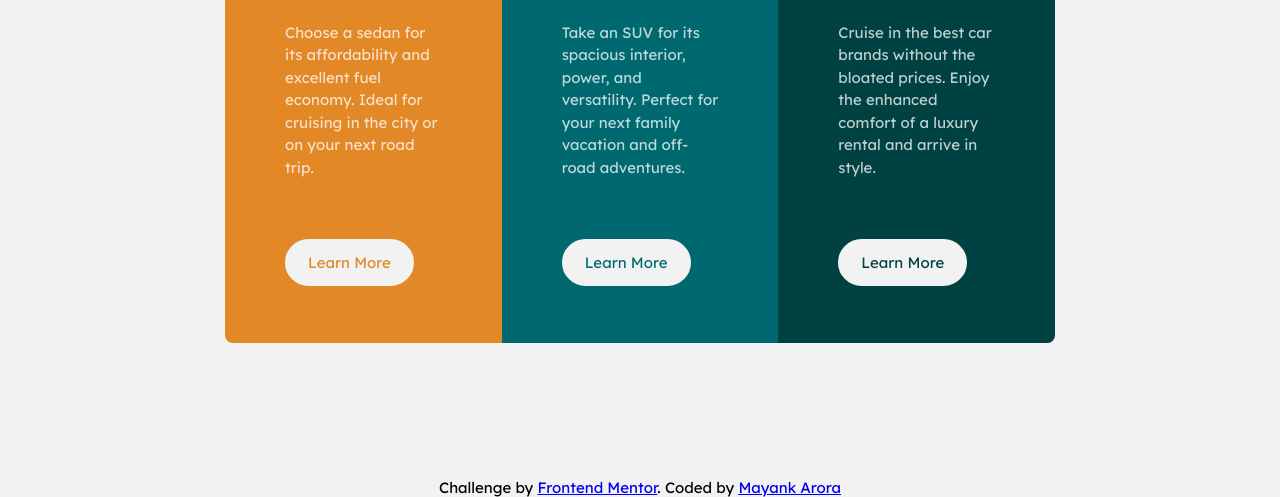
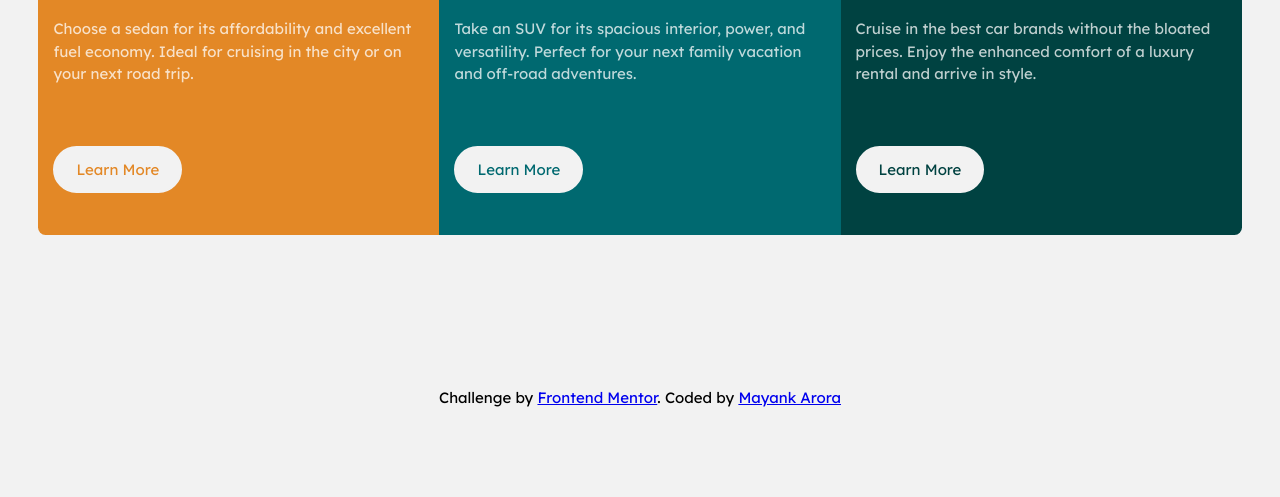
Before and after one commit to mayankdrvr/3-column_preview_card_component_frontendmentor, a plain HTML site: page index.html in a window 1280 px wide. Shown: the part 370-867 px from the top of the page. After the commit the page ends 800 px from the top, so only its background shows below. Drawn offline with Linux system fonts and the light colour scheme.

Commit message:
Add existing project files to Git

```diff
--- a/index.html
+++ b/index.html
@@ -21,6 +21,7 @@
 
 <body>
   <main class="container">
+    <h1 aria-label="No Heading"></h1>
     <section class="container__one container--properties">
       <img src="./images/icon-sedans.svg" alt="" class="container__one__image container--image" />
       <h2 class="container__heading">Sedans</h2>
--- a/styles.css
+++ b/styles.css
@@ -31,20 +31,19 @@ body {
     justify-content: center;
     display: flex;
     flex-grow: 1;
-    flex-direction: row;
-    margin: 11rem 15rem 9rem 15rem;
+    flex-direction: column;
+    margin: 11rem 4rem 11rem 4rem;
 }
 
 .container--properties {
     padding: 3.8rem 4rem 3.8rem 4rem;
     text-align: left;
     flex: 1;
-
 }
 
 .container__one {
     background-color: var(--bright-orange);
-    border-radius: 0.5rem 0 0 0.5rem;
+    border-radius: 0.5rem 0.5rem 0 0;
 }
 
 .container__two {
@@ -53,7 +52,7 @@ body {
 
 .container__three {
     background-color: var(--very-dark-cyan);
-    border-radius: 0 0.5rem 0.5rem 0;
+    border-radius: 0 0 0.5rem 0.5rem;
 }
 
 .container--image {
@@ -122,11 +121,11 @@ body {
 
 }
 
-@media (max-width: 635px) {
+@media (min-width: 576px) {
     .container {
         display: flex;
-        flex-direction: column;
-        margin: 3rem 8rem 2rem 8rem;
+        flex-direction: row;
+        margin: 12vw 3vw 12vw 3vw;
     }
 
     .container--properties {
@@ -134,21 +133,21 @@ body {
     }
 
     .container__one {
-        background-color: var(--bright-orange);
-        border-radius: 0.5rem 0.5rem 0 0;
+
+        border-radius: 0.5rem 0 0 0.5rem;
     }
 
     .container__three {
-        background-color: var(--bright-orange);
-        border-radius: 0 0 0.5rem 0.5rem;
+
+        border-radius: 0 0.5rem 0.5rem 0;
     }
 }
 
-@media (max-width: 365px) {
+@media (min-width: 768px) {
     .container {
         display: flex;
-        flex-direction: column;
-        margin: 3rem 0.5rem 2rem 1rem;
+        flex-direction: row;
+        margin: 12vw 3vw 12vw 3vw;
     }
 
     .container--properties {
@@ -156,12 +155,11 @@ body {
     }
 
     .container__one {
-        background-color: var(--bright-orange);
-        border-radius: 0.5rem 0.5rem 0 0;
+        border-radius: 0.5rem 0 0 0.5rem;
     }
 
     .container__three {
-        background-color: var(--bright-orange);
-        border-radius: 0 0 0.5rem 0.5rem;
+
+        border-radius: 0 0.5rem 0.5rem 0;
     }
 }
```
